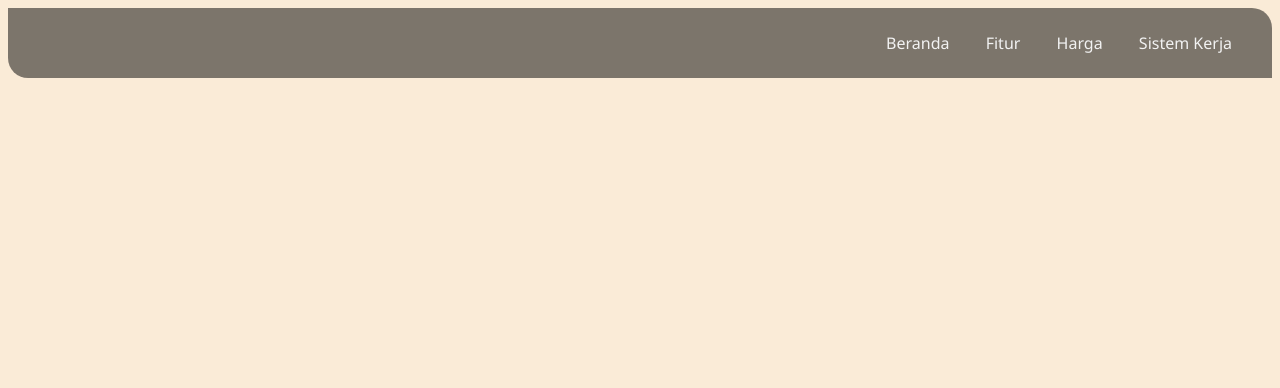
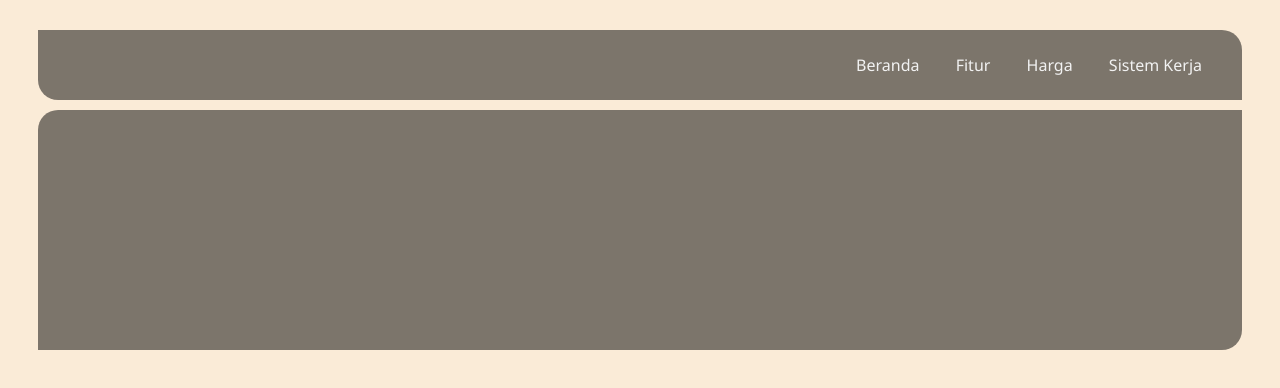
Before and after one commit to alaihsan/landingpage, a plain HTML site: page index.html in a window 1280 px wide. Drawn offline with Linux system fonts and the light colour scheme.

Commit message:
insert header dan embed video

```diff
--- a/css/styles.css
+++ b/css/styles.css
@@ -1,6 +1,8 @@
 html {
     background-color: antiquewhite;
 }
+
+/* navigasi */
 
 #nav-bar {
     background-color: rgb(0, 0, 0, 0.5);
@@ -8,10 +10,10 @@ html {
     font-size:medium;
     text-align: right;
     padding: 1.5em;
+    margin: 30px 30px 10px 30px;
     border-top-right-radius: 20px;
     border-bottom-left-radius: 20px;
     overflow: hidden;
-
 }
 
 #nav-bar a {
@@ -33,3 +35,26 @@ html {
     color: white;
     border-radius: 10%;
 }
+
+/* header */
+
+#header {
+    background-color: rgb(0, 0, 0, 0.5);
+    font-family: 'Segoe UI', Tahoma, Geneva, Verdana, sans-serif;
+    font-size:medium;
+    color:#f2f2f2;
+    text-align: right;
+    padding: 7.5em;
+    margin-right: 30px;
+    margin-left: 30px;
+    border-top-left-radius: 20px;
+    border-bottom-right-radius: 20px;
+}
+
+/* embed video */
+
+#video {
+    margin: 30px 30px 10px 30px;
+    ali
+
+}
```
